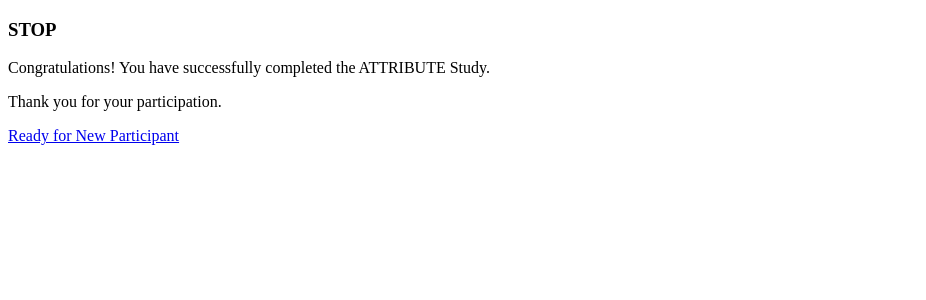
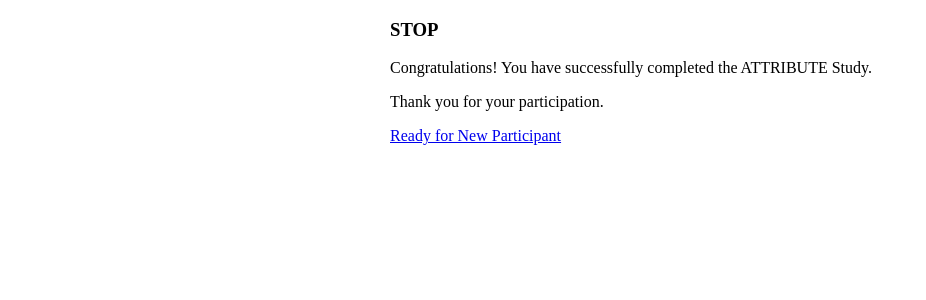
Before and after one commit to jkordani/Simple-Image-Survey, a PHP site: page /finish.php in a window 1280 px wide. Shown: the top 300 px of the page, without its empty margins (0-926 px from the left). Run offline with PHP 8.4, Linux system fonts and the light colour scheme.

Commit message:
Centered everything horizontally

```diff
--- a/css/survey.css
+++ b/css/survey.css
@@ -1,3 +1,9 @@
+#Content
+{
+    margin: 0 auto;
+    width: 500px;
+}
+
 button.surveybutton
 {
    width:13.8%;
--- a/finish.php
+++ b/finish.php
@@ -1,12 +1,12 @@
 <!DOCTYPE html PUBLIC "-//W3C//DTD HTML 4.01//EN" "http://www.w3.org/TR/html4/strict.dtd">
 <html>
 <head>
-	<title>ATTRIBUTE Study</title>
-
+<link rel="stylesheet" href="css/survey.css" type="text/css" media="screen">
+<title>ATTRIBUTE Study</title>
 </head>
 
 <body>
-
+<div id="Content">
 <h3>STOP</h3>
 
 <p>Congratulations!  You have successfully completed the ATTRIBUTE Study.</p>
@@ -14,3 +14,6 @@
 <p>Thank you for your participation.</p>
 
 <a href="index.php">Ready for New Participant</a>
+</div>
+</body>
+</html>
--- a/index.php
+++ b/index.php
@@ -4,9 +4,11 @@ $_SESSION['state']='training_start';
 ?><!DOCTYPE html PUBLIC "-//W3C//DTD HTML 4.01//EN" "http://www.w3.org/TR/html4/strict.dtd">
 <html>
 <head>
+<link rel="stylesheet" href="css/survey.css" type="text/css" media="screen">
 <title>Survey Start Page</title>
 </head>
 <body>
+<div id="Content">
 <div id="banner">
 A Banner
 </div>
@@ -25,5 +27,6 @@ Fill out the form below
  <input type="submit" value="Start" />
 </form>
 </div>
+</div>
 </body>
 </html>
--- a/instructions.php
+++ b/instructions.php
@@ -13,6 +13,7 @@ else{
 <link rel="stylesheet" href="css/survey.css" type="text/css" media="screen">
 </head>
 <body>
+<div id="Content">
 <h3> Attribute Study!</h3>
 <p>Your task is to FILL IN THE BLANK . There are no right or wrong answers in the study. The entire survey will take about 20 minutes.</p>
 
@@ -49,7 +50,10 @@ else{
 <p>The training session will begin when you click on the START button.</p>
 <form id="start_survey" method="post" action="start.php">
 <input type ="submit" value="Start" />
+<br />
+<a id="quit" href="index.php">QUIT</a>
 </div>
 </form>
+</div>
 </body>
 </html>
--- a/start.php
+++ b/start.php
@@ -104,6 +104,7 @@ window.onload = function() {
 </script>
 </head>
 <body>
+<div id="Content">
 <div id="survey">
      <img id="survey_image" src="<?php echo $img_folder . '/' . $current_question_filename;?>" />
      <div id="controls_and_anchors">
@@ -127,5 +128,6 @@ window.onload = function() {
       </div>
       </div>
 </div>
+</div>
 </body>
 </html>
```
Also changed, not shown: training_complete.php (+5 -4 lines), 1 other file.
